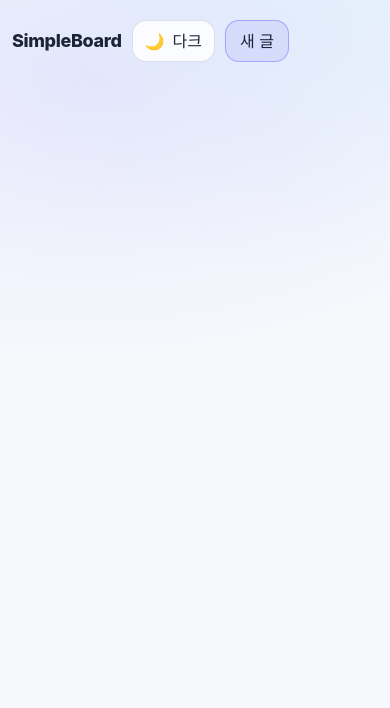
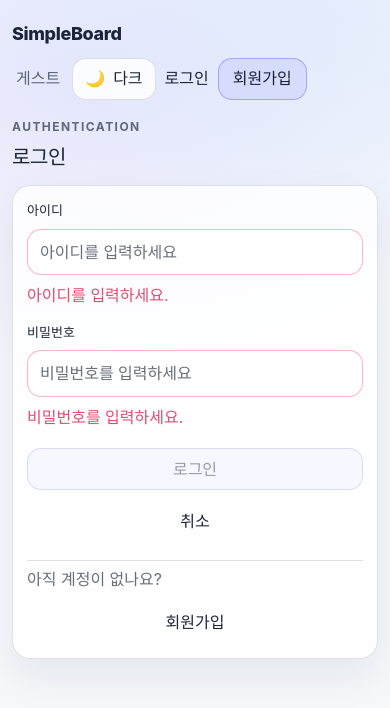
Before and after one commit to noblesi/memo-board, a React (Vite) app in the folder web/: page /login in a window 390 px wide. Shown: the top 708 px of the page. Built offline with nearby package versions, Linux system fonts and the light colour scheme; no server answers.

Commit message:
feat(ui): 인증 상태 반영 및 게시글 권한 UI 연결

```diff
--- a/web/src/App.tsx
+++ b/web/src/App.tsx
@@ -1,13 +1,23 @@
-import { useEffect, useRef, useState } from "react";
-import { Link, Route, Routes, useLocation, useNavigate } from "react-router-dom";
+import { useEffect, useRef, useState, type ReactNode } from "react";
+import {
+  Link,
+  Navigate,
+  Route,
+  Routes,
+  useLocation,
+  useNavigate,
+} from "react-router-dom";
 import PostListPage from "./pages/PostListPage";
 import PostDetailPage from "./pages/PostDetailPage";
 import PostEditPage from "./pages/PostEditPage";
+import LoginPage from "./pages/LoginPage";
+import SignupPage from "./pages/SignupPage";
+import AdminPage from "./pages/AdminPage";
+import { useAuth } from "./lib/auth";
 
 const THEME_KEY = "sb_theme";
 
 type Theme = "light" | "dark";
-
 type Flash = { type: "success" | "error"; message: string };
 type NavState = { from?: string; flash?: Flash };
 
@@ -28,20 +38,99 @@ function getSystemTheme(): Theme {
   }
 }
 
+function AuthGate({ children, guestOnly = false }: { children: ReactNode; guestOnly?: boolean }) {
+  const { loading, isAuthenticated } = useAuth();
+  const location = useLocation();
+
+  if (loading) {
+    return (
+      <div className="card cardPad emptyState">
+        <div className="emptyTitle">불러오는 중…</div>
+        <div className="muted">로그인 상태를 확인하고 있습니다.</div>
+      </div>
+    );
+  }
+
+  if (guestOnly && isAuthenticated) {
+    return <Navigate to="/" replace />;
+  }
+
+  if (!guestOnly && !isAuthenticated) {
+    const from = `${location.pathname}${location.search}`;
+    return (
+      <Navigate
+        to="/login"
+        replace
+        state={{
+          from,
+          flash: { type: "error", message: "로그인이 필요합니다." },
+        } satisfies NavState}
+      />
+    );
+  }
+
+  return children;
+}
+
+function AdminGate({ children }: { children: ReactNode }) {
+  const { loading, isAuthenticated, user } = useAuth();
+  const location = useLocation();
+
+  if (loading) {
+    return (
+      <div className="card cardPad emptyState">
+        <div className="emptyTitle">불러오는 중…</div>
+        <div className="muted">권한을 확인하고 있습니다.</div>
+      </div>
+    );
+  }
+
+  if (!isAuthenticated) {
+    const from = `${location.pathname}${location.search}`;
+    return (
+      <Navigate
+        to="/login"
+        replace
+        state={{
+          from,
+          flash: { type: "error", message: "로그인이 필요합니다." },
+        } satisfies NavState}
+      />
+    );
+  }
+
+  if (user?.role !== "ADMIN") {
+    return (
+      <Navigate
+        to="/"
+        replace
+        state={{
+          flash: { type: "error", message: "관리자만 접근할 수 있습니다." },
+        } satisfies NavState}
+      />
+    );
+  }
+
+  return children;
+}
+
 export default function App() {
   const location = useLocation();
   const nav = useNavigate();
+  const { user, isAuthenticated, loading, logout } = useAuth();
 
   const { pathname, search } = location;
   const from = pathname + search;
 
-  // 작성/수정 화면에서는 "새 글" 숨김
-  const hideNewLink = pathname === "/new" || pathname.endsWith("/edit");
+  const hideNewLink =
+    pathname === "/new" ||
+    pathname.endsWith("/edit") ||
+    pathname === "/login" ||
+    pathname === "/signup";
 
-  // ✅ 초기 렌더 전에 theme를 결정하고 dataset까지 즉시 세팅(깜빡임 최소화)
   const [theme, setTheme] = useState<Theme>(() => {
     const stored = getStoredTheme();
-    const initial: Theme = stored ?? getSystemTheme(); // 저장값 없으면 시스템 설정(없으면 light)
+    const initial: Theme = stored ?? getSystemTheme();
     document.documentElement.dataset.theme = initial;
     return initial;
   });
@@ -57,9 +146,9 @@ export default function App() {
 
   const nextTheme: Theme = theme === "dark" ? "light" : "dark";
 
-  // ✅ Flash Toast
   const [toast, setToast] = useState<Flash | null>(null);
   const timerRef = useRef<number | null>(null);
+  const [logoutPending, setLogoutPending] = useState(false);
 
   useEffect(() => {
     const state = (location.state as NavState | null) ?? null;
@@ -68,7 +157,6 @@ export default function App() {
 
     setToast(flash);
 
-    // flash는 1회 소비 후 history state에서 제거(뒤로가기/새로고침 반복 방지)
     const raw = (location.state ?? {}) as Record<string, unknown>;
     const { flash: _flash, ...rest } = raw;
     nav(pathname + search, { replace: true, state: rest });
@@ -87,6 +175,22 @@ export default function App() {
     if (timerRef.current) window.clearTimeout(timerRef.current);
     timerRef.current = null;
     setToast(null);
+  }
+
+  async function onLogout() {
+    if (logoutPending) return;
+    setLogoutPending(true);
+    try {
+      await logout();
+      nav("/", {
+        replace: true,
+        state: {
+          flash: { type: "success", message: "로그아웃되었습니다." },
+        } satisfies NavState,
+      });
+    } finally {
+      setLogoutPending(false);
+    }
   }
 
   return (
@@ -113,6 +217,18 @@ export default function App() {
 
           <div className="spacer" />
 
+          <div className="topbarActions">
+            {!loading && isAuthenticated && user ? (
+              <div className="authUserMeta">
+                <span className="pill">{user.loginId}</span>
+                <span className="pill authRolePill">{user.role}</span>
+              </div>
+            ) : !loading ? (
+              <div className="authGuestMeta muted">게스트</div>
+            ) : (
+              <div className="authGuestMeta muted">세션 확인 중…</div>
+            )}
+
             <button
               type="button"
               className="btn btnIcon"
@@ -125,18 +241,45 @@ export default function App() {
               <span className="btnLabel">{nextTheme === "dark" ? "다크" : "라이트"}</span>
             </button>
 
+            {isAuthenticated ? (
+              <>
+                {user?.role === "ADMIN" && (
+                  <Link to="/admin" className="btn">
+                    관리자
+                  </Link>
+                )}
+
                 {!hideNewLink && (
                   <Link to="/new" state={{ from }} className="btn btnPrimary">
                     새 글
                   </Link>
                 )}
+
+                <button type="button" className="btn" onClick={onLogout} disabled={logoutPending}>
+                  {logoutPending ? "로그아웃 중…" : "로그아웃"}
+                </button>
+              </>
+            ) : (
+              <>
+                <Link to="/login" state={{ from }} className="btn btnLink">
+                  로그인
+                </Link>
+                <Link to="/signup" className="btn btnPrimary">
+                  회원가입
+                </Link>
+              </>
+            )}
+          </div>
         </header>
 
         <Routes>
           <Route path="/" element={<PostListPage />} />
+          <Route path="/login" element={<AuthGate guestOnly><LoginPage /></AuthGate>} />
+          <Route path="/signup" element={<AuthGate guestOnly><SignupPage /></AuthGate>} />
           <Route path="/posts/:id" element={<PostDetailPage />} />
-          <Route path="/new" element={<PostEditPage mode="create" />} />
-          <Route path="/posts/:id/edit" element={<PostEditPage mode="edit" />} />
+          <Route path="/new" element={<AuthGate><PostEditPage mode="create" /></AuthGate>} />
+          <Route path="/posts/:id/edit" element={<AuthGate><PostEditPage mode="edit" /></AuthGate>} />
+          <Route path="/admin" element={<AdminGate><AdminPage /></AdminGate>} />
         </Routes>
       </div>
     </div>
--- a/web/src/index.css
+++ b/web/src/index.css
@@ -522,6 +522,7 @@ button {
 
 .postTitleOnly {
   display: -webkit-box;
+  line-clamp: 2;
   -webkit-line-clamp: 2;
   -webkit-box-orient: vertical;
   overflow: hidden;
@@ -866,3 +867,285 @@ button {
     padding: 0 12px;
   }
 }
+
+.topbarActions {
+  display: flex;
+  align-items: center;
+  gap: 8px;
+  flex-wrap: wrap;
+  justify-content: flex-end;
+}
+
+.authUserMeta {
+  display: flex;
+  align-items: center;
+  gap: 8px;
+  flex-wrap: wrap;
+}
+
+.authGuestMeta {
+  min-height: 40px;
+  display: inline-flex;
+  align-items: center;
+  padding: 0 4px;
+}
+
+.authRolePill {
+  letter-spacing: 0.04em;
+  font-weight: 700;
+}
+
+.postMetaRow {
+  display: flex;
+  flex-direction: column;
+  gap: 4px;
+  margin-top: 8px;
+}
+
+.postAuthor {
+  font-size: 13px;
+  font-weight: 700;
+  color: var(--muted);
+}
+
+.postExcerpt {
+  font-size: 14px;
+  color: var(--muted);
+  display: -webkit-box;
+  line-clamp: 2;
+  -webkit-line-clamp: 2;
+  -webkit-box-orient: vertical;
+  overflow: hidden;
+}
+
+.detailMetaRow {
+  display: flex;
+  gap: 8px;
+  flex-wrap: wrap;
+  margin-top: 8px;
+}
+
+.authShell {
+  max-width: 560px;
+  margin: 0 auto;
+}
+
+.authTitleRow {
+  display: flex;
+  align-items: flex-end;
+  justify-content: space-between;
+  gap: 12px;
+  margin-bottom: 12px;
+}
+
+.authEyebrow {
+  color: var(--muted);
+  font-size: 12px;
+  font-weight: 700;
+  letter-spacing: 0.12em;
+  text-transform: uppercase;
+  margin-bottom: 6px;
+}
+
+.authPageTitle {
+  margin-bottom: 0;
+}
+
+.authCard {
+  display: flex;
+  flex-direction: column;
+  gap: 18px;
+}
+
+.authFieldGroup {
+  display: flex;
+  flex-direction: column;
+  gap: 14px;
+}
+
+.authActions {
+  display: flex;
+  align-items: center;
+  gap: 10px;
+  flex-wrap: wrap;
+}
+
+.authHelpRow {
+  display: flex;
+  align-items: center;
+  justify-content: space-between;
+  gap: 10px;
+  flex-wrap: wrap;
+  padding-top: 6px;
+  border-top: 1px solid var(--border);
+}
+
+.authError {
+  margin-bottom: 12px;
+}
+
+@media (max-width: 720px) {
+  .topbarActions {
+    width: 100%;
+    justify-content: flex-start;
+  }
+
+  .authHelpRow,
+  .authActions {
+    align-items: stretch;
+  }
+
+  .authActions .btn,
+  .authHelpRow .btn {
+    width: 100%;
+    justify-content: center;
+  }
+}
+
+.adminShell {
+  display: grid;
+  gap: 14px;
+}
+
+.adminHero {
+  display: grid;
+  gap: 14px;
+}
+
+.adminHeroTop {
+  display: flex;
+  justify-content: space-between;
+  gap: 12px;
+  align-items: flex-start;
+  flex-wrap: wrap;
+}
+
+.adminTitle {
+  margin-bottom: 6px;
+}
+
+.adminHeroMeta {
+  display: flex;
+  gap: 8px;
+  flex-wrap: wrap;
+}
+
+.adminSearchRow {
+  display: flex;
+  gap: 10px;
+  flex-wrap: wrap;
+  align-items: center;
+}
+
+.adminSearchRow .input {
+  flex: 1 1 280px;
+}
+
+.adminTableCard {
+  display: grid;
+  gap: 12px;
+}
+
+.adminTableHead {
+  display: flex;
+  justify-content: space-between;
+  gap: 10px;
+  align-items: center;
+  flex-wrap: wrap;
+}
+
+.adminHeadTitle {
+  font-size: 15px;
+  font-weight: 800;
+}
+
+.adminList {
+  display: grid;
+  gap: 10px;
+}
+
+.adminRow {
+  display: flex;
+  justify-content: space-between;
+  gap: 14px;
+  padding: 14px;
+  border: 1px solid var(--border);
+  border-radius: 16px;
+  background: var(--panel);
+}
+
+.adminRowMain {
+  flex: 1;
+  min-width: 0;
+  display: grid;
+  gap: 8px;
+}
+
+.adminRowTitle {
+  font-size: 18px;
+  font-weight: 800;
+  line-height: 1.35;
+  word-break: break-word;
+}
+
+.adminRowMeta {
+  display: flex;
+  gap: 8px;
+  flex-wrap: wrap;
+}
+
+.adminRowSummary {
+  color: var(--muted);
+  font-size: 14px;
+  line-height: 1.6;
+  display: -webkit-box;
+  line-clamp: 2;
+  -webkit-line-clamp: 2;
+  -webkit-box-orient: vertical;
+  overflow: hidden;
+}
+
+.adminRowActions {
+  display: flex;
+  gap: 8px;
+  align-items: flex-start;
+  flex-wrap: wrap;
+}
+
+.adminPager {
+  display: flex;
+  gap: 8px;
+  justify-content: flex-end;
+  align-items: center;
+  flex-wrap: wrap;
+  margin-top: 4px;
+}
+
+.adminPagerLabel {
+  min-width: 72px;
+  text-align: center;
+}
+
+@media (max-width: 720px) {
+  .adminRow {
+    flex-direction: column;
+  }
+
+  .adminRowActions {
+    width: 100%;
+  }
+
+  .adminRowActions .btn {
+    flex: 1 1 auto;
+    justify-content: center;
+  }
+
+  .adminPager {
+    justify-content: stretch;
+  }
+
+  .adminPager .btn {
+    flex: 1 1 auto;
+    justify-content: center;
+  }
+}
--- a/web/src/pages/PostDetailPage.tsx
+++ b/web/src/pages/PostDetailPage.tsx
@@ -1,7 +1,8 @@
-import { useEffect, useState } from "react";
+import { useEffect, useMemo, useState } from "react";
 import { Link, useLocation, useNavigate, useParams } from "react-router-dom";
 import { deletePost, getPost } from "../lib/api";
 import { getLastList } from "../lib/navMemory";
+import { useAuth } from "../lib/auth";
 import type { Post } from "../lib/api";
 
 type Flash = { type: "success" | "error"; message: string };
@@ -15,6 +16,7 @@ export default function PostDetailPage() {
   const nav = useNavigate();
   const location = useLocation();
   const backTo = (location.state as NavState | null)?.from ?? getLastList("/");
+  const { user, isAuthenticated } = useAuth();
 
   const [post, setPost] = useState<Post | null>(null);
   const [loading, setLoading] = useState(false);
@@ -36,8 +38,14 @@ export default function PostDetailPage() {
       .finally(() => setLoading(false));
   }, [postId, isValidId]);
 
+  const canManage = useMemo(() => {
+    if (!user || !post) return false;
+    if (user.role === "ADMIN") return true;
+    return !!post.authorName && user.loginId === post.authorName;
+  }, [user, post]);
+
   async function onDelete() {
-    if (!post || deleting) return;
+    if (!post || deleting || !canManage) return;
 
     const ok = confirm("정말 삭제할까요? (되돌릴 수 없습니다)");
     if (!ok) return;
@@ -121,6 +129,11 @@ export default function PostDetailPage() {
       <section className="detailHero card cardPad">
         <div className="detailEyebrow">게시글 상세</div>
         <h2 className="pageTitle detailTitle">{post.title}</h2>
+
+        <div className="detailMetaRow">
+          {post.authorName && <span className="pill">작성자 {post.authorName}</span>}
+          <span className="pill">수정 {new Date(post.updatedAt).toLocaleString("ko-KR")}</span>
+        </div>
       </section>
 
       <section className="card cardPad detailBodyCard">
@@ -130,6 +143,8 @@ export default function PostDetailPage() {
 
       <div className="detailActionsOutside">
         <div className="detailActions">
+          {canManage ? (
+            <>
               <Link
                 to={`/posts/${postId}/edit`}
                 state={{ from: backTo }}
@@ -145,6 +160,12 @@ export default function PostDetailPage() {
               <button className="btn btnDanger" onClick={onDelete} disabled={deleting}>
                 {deleting ? "삭제 중…" : "삭제"}
               </button>
+            </>
+          ) : !isAuthenticated ? (
+            <Link to="/login" state={{ from: `/posts/${postId}` }} className="btn btnLink">
+              로그인
+            </Link>
+          ) : null}
 
           <div className="spacer" />
 
--- a/web/src/pages/PostListPage.tsx
+++ b/web/src/pages/PostListPage.tsx
@@ -274,6 +274,11 @@ export default function PostListPage() {
                     >
                       {p.title}
                     </Link>
+
+                    <div className="postMetaRow">
+                      {p.authorName && <span className="postAuthor">작성자 {p.authorName}</span>}
+                      <span className="postExcerpt">{p.summary}</span>
+                    </div>
                   </div>
 
                   <div className="postCardSide">
```
Lines whose indentation alone changed are shown as unchanged.
